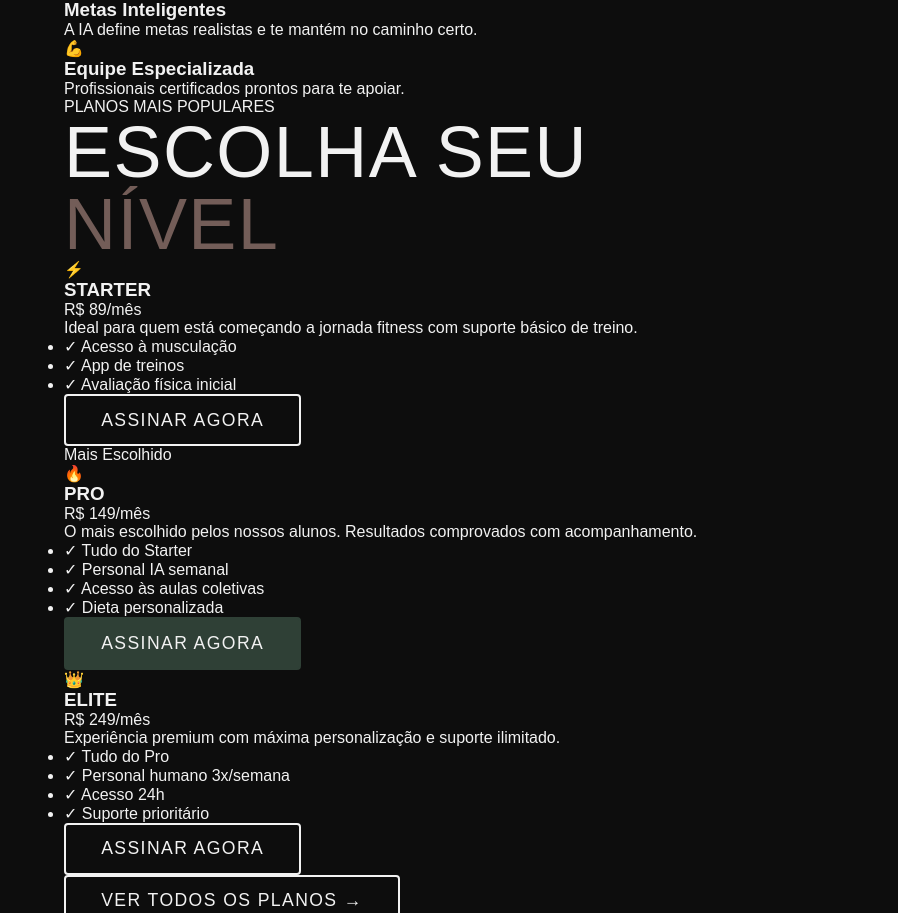
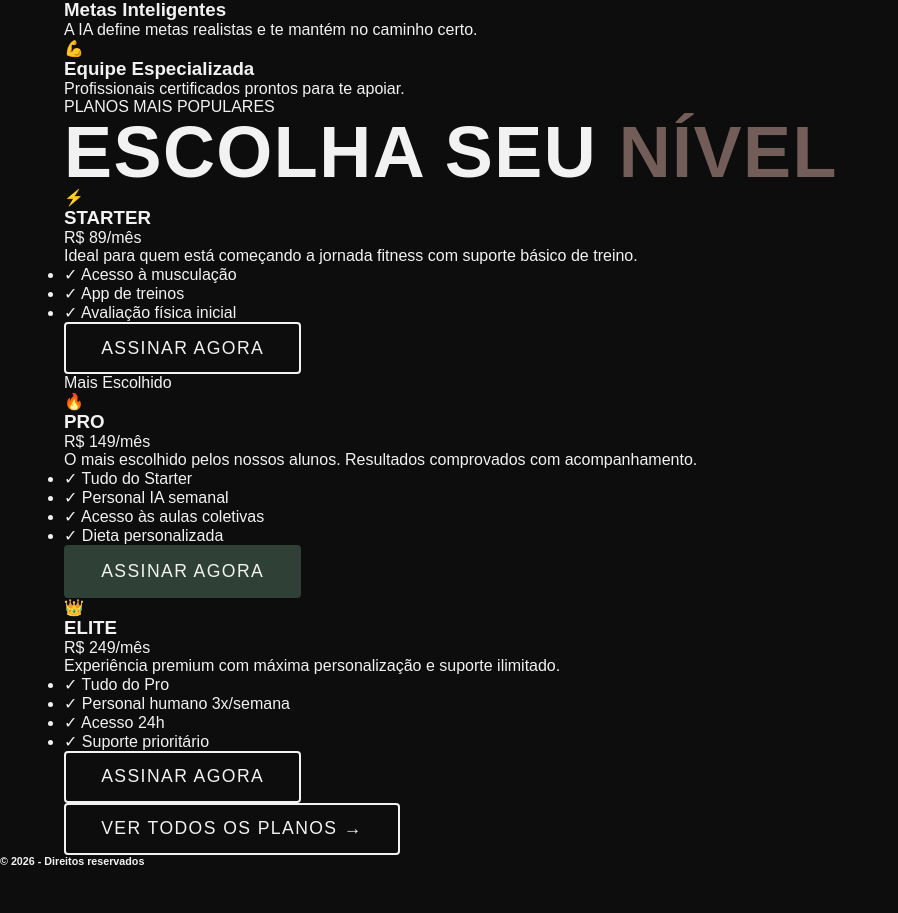
Before and after one commit to projetoswebdev/academia, a React (Vite) app: page / in a window 1280 px wide. Shown: the part 1374-2287 px from the top of the page, without its empty margins (0-898 px from the left). After the commit the page ends 2241 px from the top, so only its background shows below. Built offline with nearby package versions, Linux system fonts and the light colour scheme.

Commit message:
fix: Corrigindo subtitulo de home

```diff
--- a/src/index.css
+++ b/src/index.css
@@ -36,10 +36,6 @@ a {
   text-decoration: none;
   color: inherit;
 }
-
-img {
-  max-width: 100%;
-  display: block; }
 
 button {
   cursor: pointer;
--- a/src/routes/Home.jsx
+++ b/src/routes/Home.jsx
@@ -93,8 +93,7 @@ const Home = () => {
       <section className='planos'>
         <div className='container container-planos'>
           <p className='planos-cabecalho'>PLANOS MAIS POPULARES</p>
-          <div className='info-titulo'>ESCOLHA SEU </div>
-          <div className='info-titulo'><span>NÍVEL</span></div>
+          <h2 className="info-titulo">ESCOLHA SEU <span>NÍVEL</span></h2>
           <div className='planos-grid'>
             {planosPopulares.map(p =>(
               <div key={p.nome} className='card-planos'>
```
